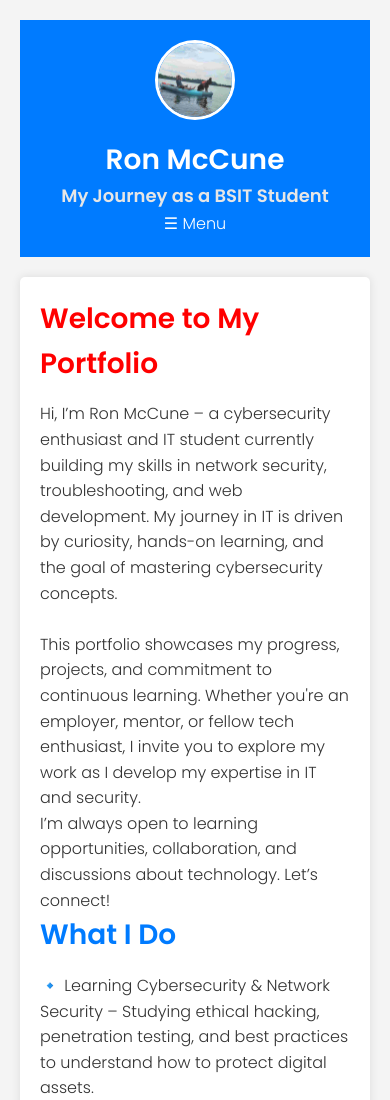
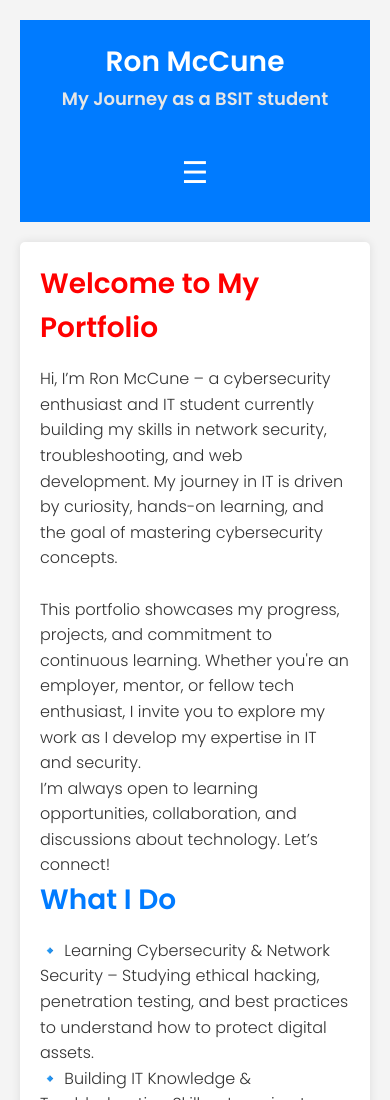
Before and after one commit to Rmccune85/ronmccune-portfolio, a plain HTML site: page index.html in a window 390 px wide. Shown: the top 1100 px of the page. Drawn offline with Linux system fonts and the light colour scheme.

Commit message:
Update index.html
fuck

```diff
--- a/index.html
+++ b/index.html
@@ -27,25 +27,19 @@
 </head>
 
 <body>
-    <!-- Everything inside <body> is visible on the webpage -->
-
     <!-- Header Section -->
     <header>
-        <!-- Displays a circular profile image -->
-        <img class="profile-image" src="kayaking.jpg" alt="Ron McCune Kayaking">
-
-        <!-- Displays the main title of the page -->
-        <h1>Ron McCune</h1>
-
-        <!-- Displays a subtitle describing the portfolio's purpose -->
-        <h2>My Journey as a BSIT Student</h2>
-
-        <!-- Navigation Section -->
-         <nav>
-            <!-- Menu Button (Hamburger) for mobile navigation -->
-            <div class="menu-toggle" onclick="toggleMenu()">☰ Menu</div>
+        <h1>Ron McCune</h1> <!-- Main title of the page -->
+        <h2>My Journey as a BSIT student</h2> <!-- Subtitle giving more context -->
+</header>
+        <!-- Navigation Menu -->
 
             <!-- Navigation Links (Hidden by Default) -->
+             <div class="nav-container">
+            <!-- Hamburger Icon -->
+            <div class="hamburger">☰</div>
+
+            <!-- Navigation Links -->
             <ul class="nav-links">
                 <li><a href="index.html">Home</a></li>
                 <li><a href="about.html">About Me</a></li>
@@ -53,6 +47,7 @@
                 <li><a href="resume.html">Resume</a></li>
                 <li><a href="contact.html">Contact</a></li>
             </ul>
+                 </div>
         </nav>
     </header>
 
```
